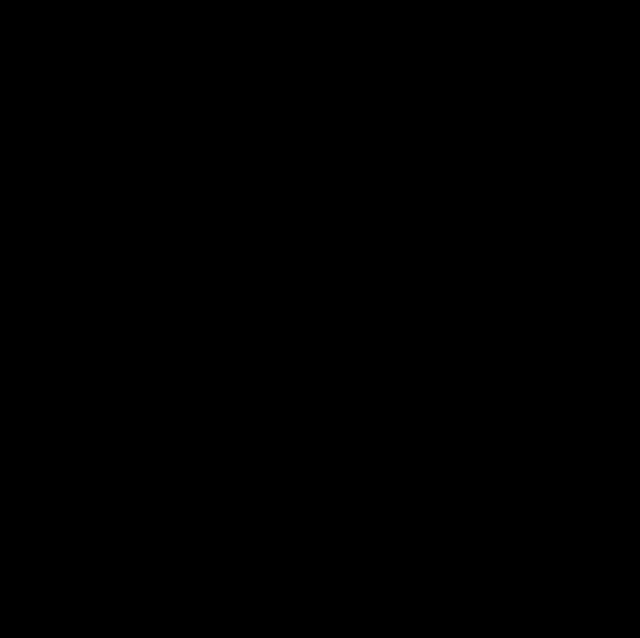
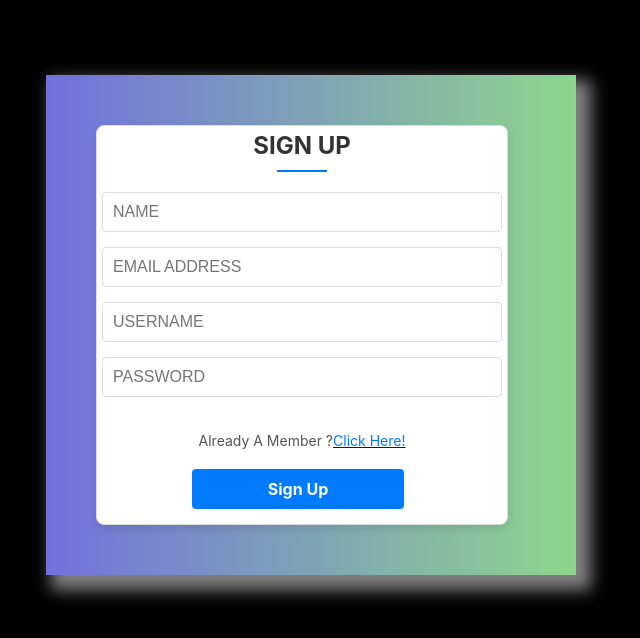
Before and after one commit to Sai-Dinesh-Vasireddy/Real_Time_Sensor_Analytics_Dashboard, a React (Create React App) app in the folder sensor_analytics_frontend/: page / in a window 1280 px wide. Before the commit this address had no page. Shown: the top 638 px of the page, without its empty margins (354-994 px from the left). Built offline with nearby package versions, Linux system fonts and the light colour scheme.

Commit message:
FP-15,18 Created the Login and signup Pages and linked the navigation to dashboard on login click

```diff
--- a/sensor_analytics_frontend/src/App.js
+++ b/sensor_analytics_frontend/src/App.js
@@ -1,6 +1,8 @@
 import logo from './logo.svg';
 import './Styles/App.css';
 import { BrowserRouter as Router, Routes, Route, Link } from 'react-router-dom';
+import SignupPage from './SignupPage';
+import LoginPage from './LoginPage';
 import Dashboard from './Dashboard';
 import Machines from './Machines';
 import Graphs from './Graphs';
@@ -9,6 +11,8 @@
   return (
     <Router>
         <Routes>
+          <Route path="/" element={<SignupPage/>}/>
+          <Route path="/login" element={<LoginPage/>}/>
           <Route path="/dashboard" element={<Dashboard />} />
           <Route path="/machines" element={<Machines />} />
           <Route path="/graphs" element={<Graphs />} />
--- /dev/null
+++ b/sensor_analytics_frontend/src/LoginPage.jsx
@@ -0,0 +1,39 @@
+import React from 'react'
+import './Styles/LoginPage.css'
+
+
+const LoginPage = () => {
+  return (
+    <div className='C1'>
+    <div className='container'>
+        <div className='Header'>
+            <div className='TEXT'>LOGIN
+            </div>
+            <div className='UNDERLINE'></div>
+        </div>
+        <div className='Inputs'>
+
+
+            <div className='input'>
+                <input type='email' placeholder='USERNAME'></input>
+            </div>
+            <div className='input'>
+                <input type='password' placeholder='PASSWORD'></input>
+            </div>
+
+
+
+        </div>
+        <div className='Forgot-Password'>Not A Member ?<a href='/'><span>Click Here!</span></a></div>
+        <div className='Submit-Container'>
+            <div className='Submit1'><a href='/dashboard'>Login</a></div>
+
+        </div>
+
+
+    </div>
+    </div>
+  )
+}
+
+export default LoginPage
--- /dev/null
+++ b/sensor_analytics_frontend/src/SignupPage.jsx
@@ -0,0 +1,41 @@
+import React from 'react'
+import './Styles/SignupPage.css'
+
+const SignupPage = () => {
+  return (
+    <div className='C1'>
+    <div className='container'>
+        <div className='Header'>
+            <div className='TEXT'>SIGN UP</div>
+            <div className='UNDERLINE'></div>
+        </div>
+        <div className='Inputs'>
+        <div className='input'>
+                <input type='text' placeholder='NAME'></input>
+            </div>
+            <div className='input'>
+                <input type='text' placeholder='EMAIL ADDRESS'></input>
+            </div>
+            <div className='input'>
+                <input type='email' placeholder='USERNAME'></input>
+            </div>
+            <div className='input'>
+                <input type='password' placeholder='PASSWORD'></input>
+            </div>
+
+
+
+        </div>
+        <div className='Forgot-Password'>Already A Member ?<a href='/login'><span>Click Here!</span></a></div>
+        <div className='Submit-Container'>
+            <div className='Submit1'>Sign Up</div>
+
+        </div>
+
+
+    </div>
+    </div>
+  )
+}
+
+export default SignupPage
--- /dev/null
+++ b/sensor_analytics_frontend/src/Styles/LoginPage.css
@@ -0,0 +1,129 @@
+.Design {
+    display: flex;
+    justify-content: center;
+    align-items: center;
+    width: 100%;
+    height: 100vh;
+    background-color: #f0f0f0; }
+
+
+.container,
+.SD {
+    display: flex;
+    flex-direction: column;
+    align-items: center;
+    justify-content: center;
+    width: 100%;
+    max-width: 400px;
+    margin: 20px;
+    padding: 20px;
+    border: 1px solid #ddd;
+    border-radius: 8px;
+    box-shadow: 0 4px 8px rgba(0, 0, 0, 0.1);
+    background-color: #fff;
+}
+.container{
+    padding: 5px;
+}
+.Header {
+    width: 100%;
+    text-align: center;
+    margin-bottom: 20px;
+}
+
+.TEXT {
+    font-size: 24px;
+    font-weight: bold;
+    color: #333;
+}
+
+.UNDERLINE {
+    width: 50px;
+    height: 2px;
+    background-color: #007bff;
+    margin: 10px auto 0;
+}
+
+.Inputs {
+    width: 100%;
+    margin-bottom: 20px;
+}
+
+.input {
+    margin-bottom: 15px;
+}
+
+.input input {
+    width: 100%;
+    padding: 10px;
+    border: 1px solid #ddd;
+    border-radius: 4px;
+    font-size: 16px;
+    box-sizing: border-box;
+}
+
+.input input:focus {
+    border-color: #007bff;
+    outline: none;
+}
+
+.Forgot-Password {
+    font-size: 14px;
+    color: #555;
+    margin-bottom: 20px;
+    text-align: center;
+}
+
+.Forgot-Password span {
+    color: #007bff;
+    cursor: pointer;
+}
+
+.Forgot-Password span:hover {
+    text-decoration: underline;
+}
+
+.Submit-Container {
+    display: flex;
+    justify-content: space-between;
+    width: 100%;
+}
+
+.Submit, .Submit1 {
+    width: 48%;
+    padding: 10px;
+    text-align: center;
+    background-color: #007bff;
+    color: #fff;
+    border: none;
+    border-radius: 4px;
+    cursor: pointer;
+    font-size: 16px;
+    font-weight: bold;
+    transition: background-color 0.3s ease;
+}
+
+.Submit1 {
+    margin-left: 90px;
+    margin-bottom: 10px;
+}
+
+.Submit:hover {
+    background-color: #0056b3;
+}
+
+
+.Design{
+    background-color:cornsilk;
+}
+
+.C1{
+    margin: 100px;
+    margin-left: 400px;
+    background: linear-gradient(to right, rgb(113, 113, 222), rgb(141, 214, 141));
+    margin-right: 350px;
+    padding: 30px;
+    margin-top: 75px;
+    box-shadow: 10px 10px 15px 5px grey;
+
+}
--- /dev/null
+++ b/sensor_analytics_frontend/src/Styles/SignupPage.css
@@ -0,0 +1,129 @@
+.Design {
+    display: flex;
+    justify-content: center;
+    align-items: center;
+    width: 100%;
+    height: 100vh;
+    background-color: #f0f0f0; }
+
+
+.container,
+.SD {
+    display: flex;
+    flex-direction: column;
+    align-items: center;
+    justify-content: center;
+    width: 100%;
+    max-width: 400px;
+    margin: 20px;
+    padding: 20px;
+    border: 1px solid #ddd;
+    border-radius: 8px;
+    box-shadow: 0 4px 8px rgba(0, 0, 0, 0.1);
+    background-color: #fff;
+}
+.container{
+    padding: 5px;
+}
+.Header {
+    width: 100%;
+    text-align: center;
+    margin-bottom: 20px;
+}
+
+.TEXT {
+    font-size: 24px;
+    font-weight: bold;
+    color: #333;
+}
+
+.UNDERLINE {
+    width: 50px;
+    height: 2px;
+    background-color: #007bff;
+    margin: 10px auto 0;
+}
+
+.Inputs {
+    width: 100%;
+    margin-bottom: 20px;
+}
+
+.input {
+    margin-bottom: 15px;
+}
+
+.input input {
+    width: 100%;
+    padding: 10px;
+    border: 1px solid #ddd;
+    border-radius: 4px;
+    font-size: 16px;
+    box-sizing: border-box;
+}
+
+.input input:focus {
+    border-color: #007bff;
+    outline: none;
+}
+
+.Forgot-Password {
+    font-size: 14px;
+    color: #555;
+    margin-bottom: 20px;
+    text-align: center;
+}
+
+.Forgot-Password span {
+    color: #007bff;
+    cursor: pointer;
+}
+
+.Forgot-Password span:hover {
+    text-decoration: underline;
+}
+
+.Submit-Container {
+    display: flex;
+    justify-content: space-between;
+    width: 100%;
+}
+
+.Submit, .Submit1 {
+    width: 48%;
+    padding: 10px;
+    text-align: center;
+    background-color: #007bff;
+    color: #fff;
+    border: none;
+    border-radius: 4px;
+    cursor: pointer;
+    font-size: 16px;
+    font-weight: bold;
+    transition: background-color 0.3s ease;
+}
+
+.Submit1 {
+    margin-left: 90px;
+    margin-bottom: 10px;
+}
+
+.Submit:hover {
+    background-color: #0056b3;
+}
+
+
+.Design{
+    background-color:cornsilk;
+}
+
+.C1{
+    margin: 100px;
+    margin-left: 400px;
+    background: linear-gradient(to right, rgb(113, 113, 222), rgb(141, 214, 141));
+    margin-right: 350px;
+    padding: 30px;
+    margin-top: 75px;
+    box-shadow: 10px 10px 15px 5px grey;
+
+}
```
